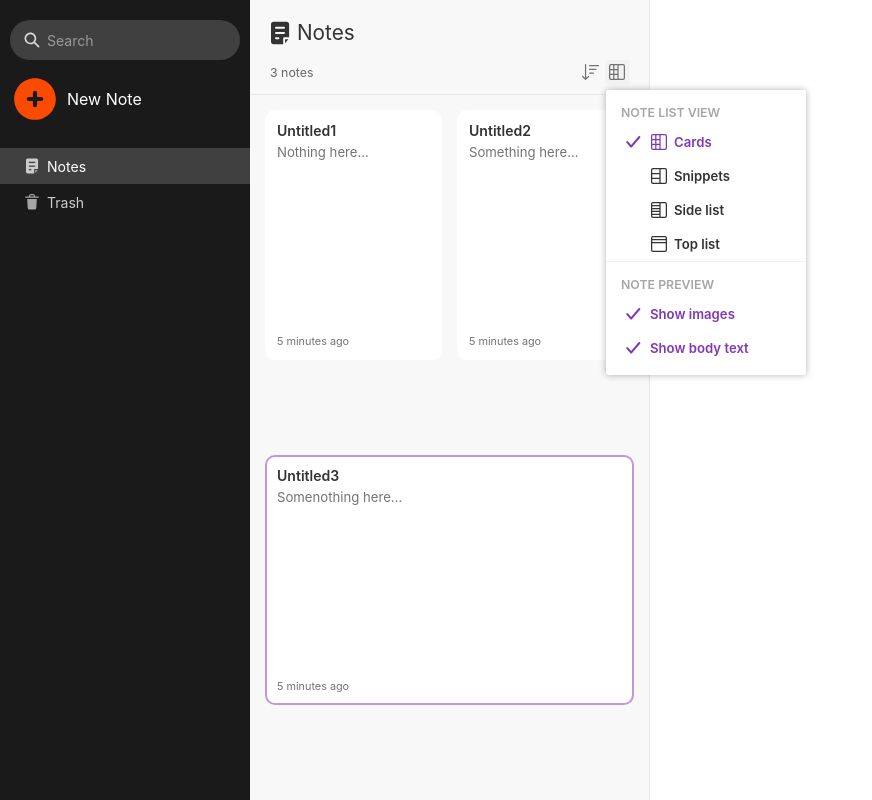
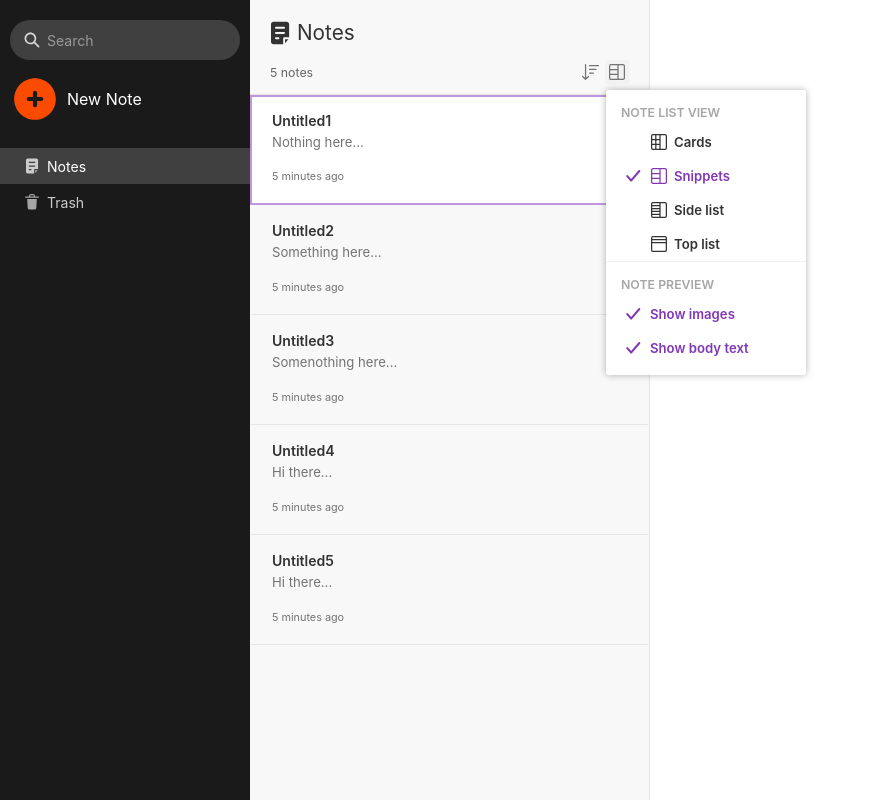
Before and after one commit to Mckenney17/Evernote-App-Clone, a React (Create React App) app: page / in a window 1280 px wide. Both pictures are taken after a click on the button 617 px from the left and 72 px from the top of the page. Shown: the whole page, without its empty margins (0-872 px from the left). Built offline with nearby package versions, Linux system fonts and the light colour scheme.

Commit message:
view options change functionality

```diff
--- a/src/components/App.js
+++ b/src/components/App.js
@@ -12,9 +12,11 @@ import Sidebar from './Sidebar'
 function App() {
     const [activeTab, setActiveTab] = useState('Notes');
     const [notes, setNotes] = useState([
-        { id: '1', title: 'Untitled', bodyText: 'Nothing here...', createdAt: new Date().valueOf(), updatedAt: new Date().valueOf() },
-        { id: '2', title: 'Untitled', bodyText: 'Something here...', createdAt: new Date().valueOf() + 2, updatedAt: new Date().valueOf() + 1 },
+        { id: '1', title: 'Untitled', bodyText: 'Nothing here...', createdAt: new Date().valueOf() + 8, updatedAt: new Date().valueOf() + 4 },
+        { id: '2', title: 'Untitled', bodyText: 'Something here...', createdAt: new Date().valueOf() + 6, updatedAt: new Date().valueOf() + 3 },
         { id: '3', title: 'Untitled', bodyText: 'Somenothing here...', createdAt: new Date().valueOf() + 4, updatedAt: new Date().valueOf() + 2 },
+        { id: '4', title: 'Untitled', bodyText: 'Hi there...', createdAt: new Date().valueOf() + 2, updatedAt: new Date().valueOf() + 1 },
+        { id: '5', title: 'Untitled', bodyText: 'Hi there...', createdAt: new Date().valueOf(), updatedAt: new Date().valueOf() },
     ]);
     const [activeNote, setActiveNote] = useState(notes.find((obj) => obj.updatedAt === Math.max(...notes.map((obj) => obj.updatedAt))).id)
     const updateNotes = (updatedNotes) => {
--- a/src/components/Notelist.js
+++ b/src/components/Notelist.js
@@ -8,7 +8,7 @@ import SortActionCard from './SortActionCard'
 function Notelist() {
     const { activeTab, notes } = useContext(AppContext)
     const [sortActions, setSortActions] = useState({ sortBy: 'Date Updated', order: 'desc', snig: true })
-    const [viewActions, setViewActions] = useState({ view: 'Cards', showImages: true, showBodyText: true, dateUpdated: true, dateCreated: false })
+    const [viewActions, setViewActions] = useState({ view: 'Snippets', showImages: true, showBodyText: true, dateUpdated: true, dateCreated: false })
     const [activeAction, setActiveAction] = useState(null)
     const sortActionBtnRef = useRef(null)
     const viewActionBtnRef = useRef(null)
--- a/src/components/Notelist.scss
+++ b/src/components/Notelist.scss
@@ -62,6 +62,7 @@
     }
 
     .notelist-body {
+        overflow-y: auto;
         flex: 1;
         &.empty {
             @include flex(center, center);
@@ -93,7 +94,5 @@
     .notelist-body.cards-container {
         @include flex(space-evenly, flex-start, $fw: wrap);
         padding: 7.5px;
-        overflow-y: auto;
-        height: min-content;
     }
 }
--- a/src/components/NotelistItem.scss
+++ b/src/components/NotelistItem.scss
@@ -1,11 +1,12 @@
 @import '../utils/style-defs';
 
 .notelist-item {
-    height: 100px;
+    height: 110px;
     @include flex($fd: column);
     padding: 15px 20px 20px;
+    cursor: pointer;
+    border: 2px solid transparent;
     border-bottom: 1px solid gray(g16);
-    cursor: pointer;
     &:hover {
         background: #fff;
     }
--- a/src/components/NotelistViewActionCard.js
+++ b/src/components/NotelistViewActionCard.js
@@ -28,7 +28,9 @@ function NotelistViewActionCard({ viewActions, setViewActions, sortActionBtn, se
             ['Top list', <svg width="24" height="24" viewBox="0 0 24 24" fill="none" xmlns="http://www.w3.org/2000/svg"><path fillRule="evenodd" clipRule="evenodd" d="M4 18a2 2 0 002 2h12a2 2 0 002-2V6a2 2 0 00-2-2H6a2 2 0 00-2 2v12zM5.25 6A.75.75 0 016 5.25h12a.75.75 0 01.75.75v.95H5.25V6zm0 2.2v1.705h13.5V8.2H5.25zm0 2.955h13.5V18a.75.75 0 01-.75.75H6a.75.75 0 01-.75-.75v-6.845z" fill="currentColor"></path></svg>]]
             .map(([optionText, icon]) => (
                 <li key={optionText} className={viewActions.view === optionText ? 'checked' : ''}>
-                    <button>
+                    <button onClick={() => setViewActions((prevState) => {
+                        return {...prevState, view: optionText}
+                        })}>
                         <span className="check-mark-icon">
                             <svg width="24" height="24" fill="none" xmlns="http://www.w3.org/2000/svg"><path fillRule="evenodd" clipRule="evenodd" d="M17.572 6.35a1.013 1.013 0 011.531 1.325l-8.212 9.488a1.013 1.013 0 01-1.532 0L5.497 12.7a1.012 1.012 0 111.531-1.325l3.097 3.578 7.447-8.603z" fill="currentColor"></path></svg>
                         </span>
```
